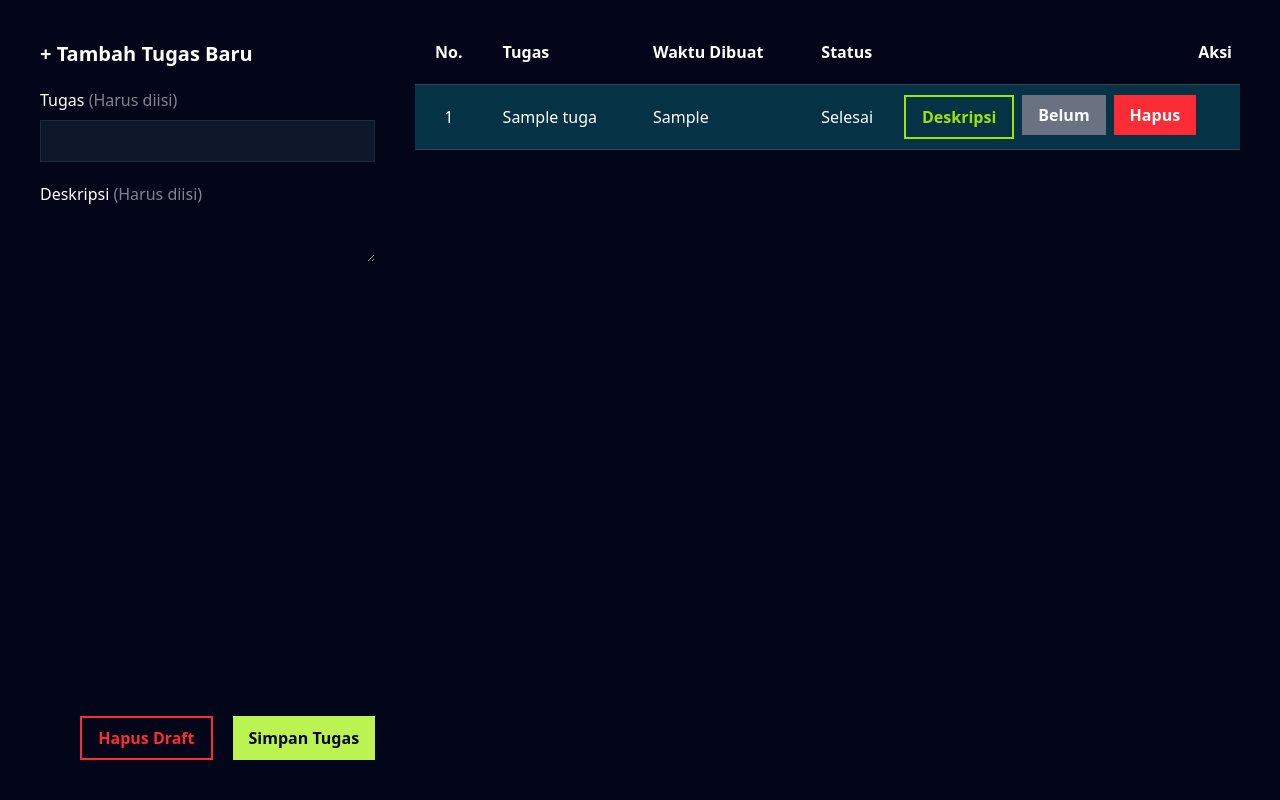
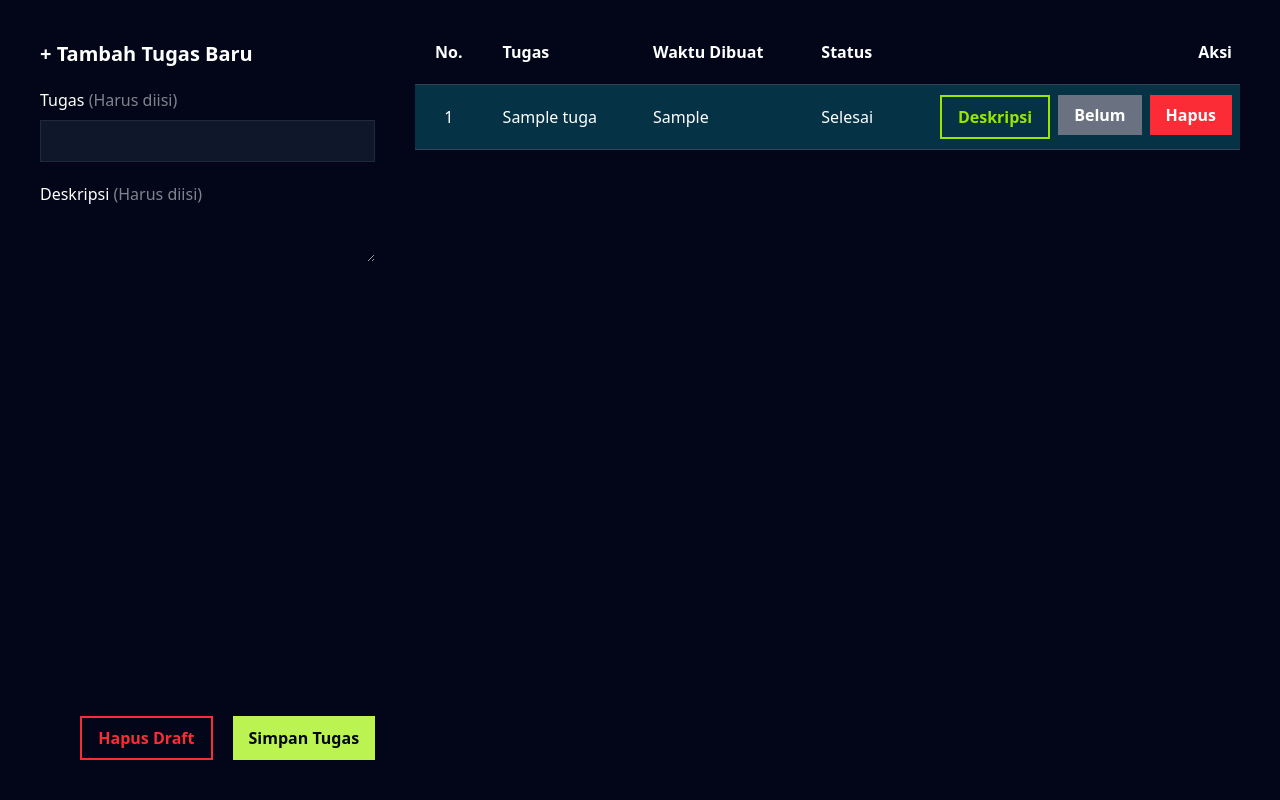
Before and after one commit to Erbitine7/task-tracker, a CodeIgniter 4 app: the page made by app/Views/home.php in a window 1280 px wide. Run offline with PHP 8.4 and a stand-in for CodeIgniter, Linux system fonts and the light colour scheme; the template is opened without the code that fills it: most values are stand-ins (such as "Sample title", 1, 10 or a date in 2020); data that the repository does not hold is empty; style sheets or scripts are compiled from the project's sources; some libraries are stand-ins or nearby versions.

Commit message:
Adjusted table button position

```diff
--- a/app/Views/home.php
+++ b/app/Views/home.php
@@ -56,14 +56,14 @@
                 <td id="waktu_<?= $task ?>" class="p-5"><?= $t['waktu_dibuat'] ?></td>
                 <td id="status_<?= $task ?>" class="p-5"><?= $t['status'] == 0 ? 'Belum Selesai' : 'Selesai' ?></td>
                 <td class="pr-2 text-right">
-                    <div class="flex flex-row">
+                    <div class="flex flex-row justify-end gap-2">
                         <button onclick="toggleDescription(<?= $task ?>)" class="text-lime-400 border-lime-400 border-2 hover:text-lime-600 hover:border-lime-600 font-bold py-2 px-4 cursor-pointer">
                             Deskripsi
                         </button>
                         <form action="<?= base_url('update/' . $t['id']) ?>" method="post" class="inline">
                             <?= csrf_field() ?>
                             <input type="hidden" name="_method" value="PUT">
-                            <button type="submit" class="mx-2 <?= $t['status'] == 0 ? 'bg-blue-500 hover:bg-blue-600' : 'bg-gray-500 hover:bg-gray-600' ?> text-white font-bold py-2 px-4 cursor-pointer">
+                            <button type="submit" class="<?= $t['status'] == 0 ? 'bg-blue-500 hover:bg-blue-600' : 'bg-gray-500 hover:bg-gray-600' ?> text-white font-bold py-2 px-4 cursor-pointer">
                                 <?= $t['status'] == 0 ? 'Selesai' : 'Belum' ?>
                             </button>
                         </form>
```
